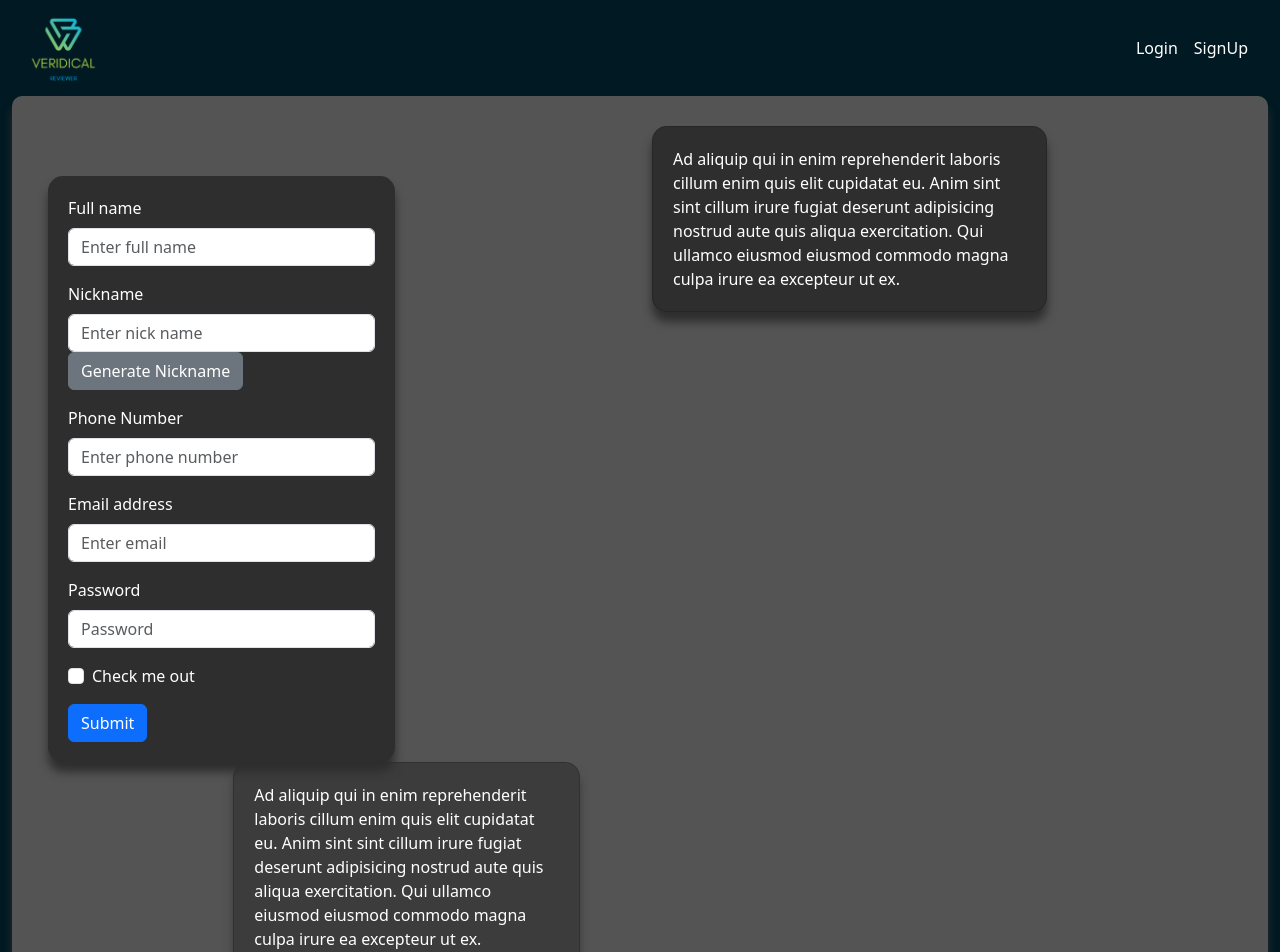
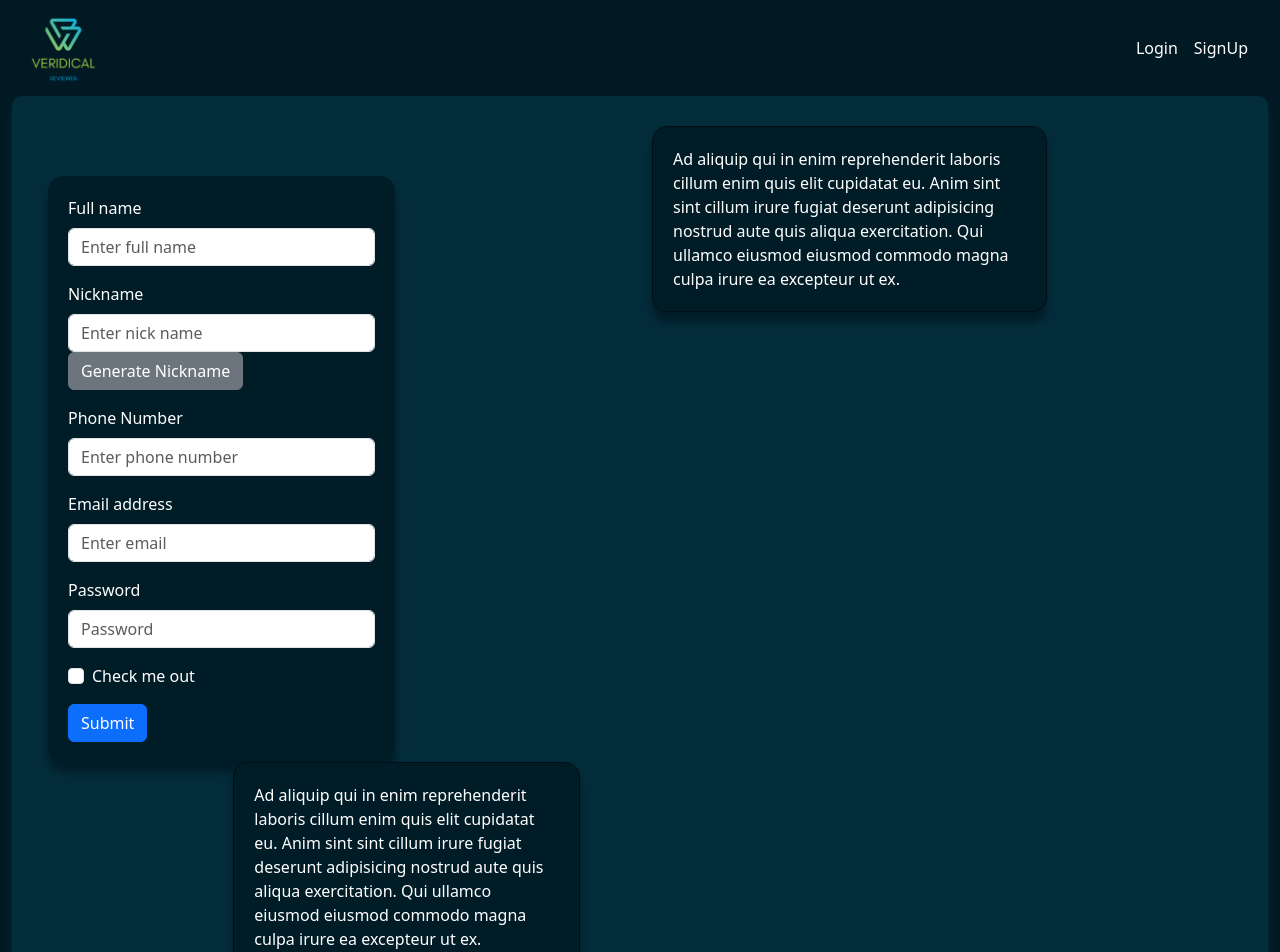
Before and after one commit to BharathReddyA/VReviewer, a React (Create React App) app: page /SignUp in a window 1280 px wide. Shown: the top 952 px of the page. Built offline with nearby package versions, Linux system fonts and the light colour scheme.

Commit message:
server page, database added and can store signup details into mongodb

```diff
--- a/package.json
+++ b/package.json
@@ -7,6 +7,9 @@
     "@testing-library/react": "^13.4.0",
     "@testing-library/user-event": "^13.5.0",
     "bootstrap": "^5.3.2",
+    "cors": "^2.8.5",
+    "express": "^4.18.2",
+    "mongoose": "^8.1.1",
     "react": "^18.2.0",
     "react-bootstrap": "^2.10.0",
     "react-dom": "^18.2.0",
--- a/src/Assets/Style.css
+++ b/src/Assets/Style.css
@@ -8,10 +8,12 @@
 }
 
 .signupPage {
-  background-color: #545454;
+  background-color: #042d3c;
   border-radius: 10px;
-  box-shadow: 0px 10px 10px 0px #2e2e2e;
-  margin-bottom: 10px
+  box-shadow: 0px 10px 10px 0px #042d3c;
+  margin-bottom: 50px;
+  border-color: #000f15 !important;
+  border-width: 20px;
 }
 
 .gap {
@@ -27,37 +29,43 @@
 
 .signupForm {
   color: #ffffff;
-  background-color: #2e2e2e;
+  background-color: #001c27;
   border-radius: 15px;
-  box-shadow: 0px 10px 10px 0px #2e2e2e;
+  box-shadow: 0px 10px 10px 0px #001c27;
   max-width: 100%;
   padding: 20px;
+  border-color: #000f15 !important;
+  border-width: 20px;
 }
 
 .gridOne {
   grid-area: 1 / 1 / 3 / 2;
-  z-index: 5;
+  z-index: 9;
 }
 
 .gridTwo {
   grid-area: 1 / 3 / 3 / 4;
-  z-index: 1;
+  z-index: 14;
 }
 
 .socialButtonsCard{
-  background-color: #3c3c3c !important;
+  background-color: #001c27 !important;
   color: #ffffff !important;
   border-radius: 15px !important;
   padding: 20px !important;
-  box-shadow: 0px 10px 10px 0px #3c3c3c;
+  box-shadow: 0px 10px 10px 0px #001c27;
+  border-color: #000f15 !important;
+  border-width: 20px;
 }
 
 .signupContentCard {
-  background-color: #2e2e2e !important;
+  background-color: #001c27 !important;
   color: #ffffff !important;
   border-radius: 15px !important;
   padding: 20px !important;
-  box-shadow: 0px 10px 10px 0px #2e2e2e;
+  box-shadow: 0px 10px 10px 0px #001c27;
+  border-color: #000f15 !important;
+  border-width: 20px;
 }
 
 .formCenter {
--- a/src/Screens/SignUp.js
+++ b/src/Screens/SignUp.js
@@ -34,10 +34,30 @@ const SignUp = () => {
     });
   };
 
-  const handleSubmit = (e) => {
+  const handleSubmit = async (e) => {
     e.preventDefault();
-    // Add your logic for form submission here
-    console.log("Form submitted:", formData);
+
+    try {
+      const response = await fetch("https://a619-72-73-30-138.ngrok-free.app/signup", {
+        method: "POST",
+        headers: {
+          "Content-Type": "application/json",
+        },
+        body: JSON.stringify(formData),
+      });
+
+      if (response.ok) {
+        const result = await response.json();
+        console.log("Form submitted:", result);
+        // Add your logic for successful form submission
+      } else {
+        console.error("Form submission failed:", response.statusText);
+        // Add your logic for failed form submission
+      }
+    } catch (error) {
+      console.error("Form submission error:", error.message);
+      // Add your logic for handling errors during form submission
+    }
   };
 
   return (
```
Also changed, not shown: src/server/server.js (added, +62 -0 lines), 1 other file (tests, documents, lock files or other folders).
